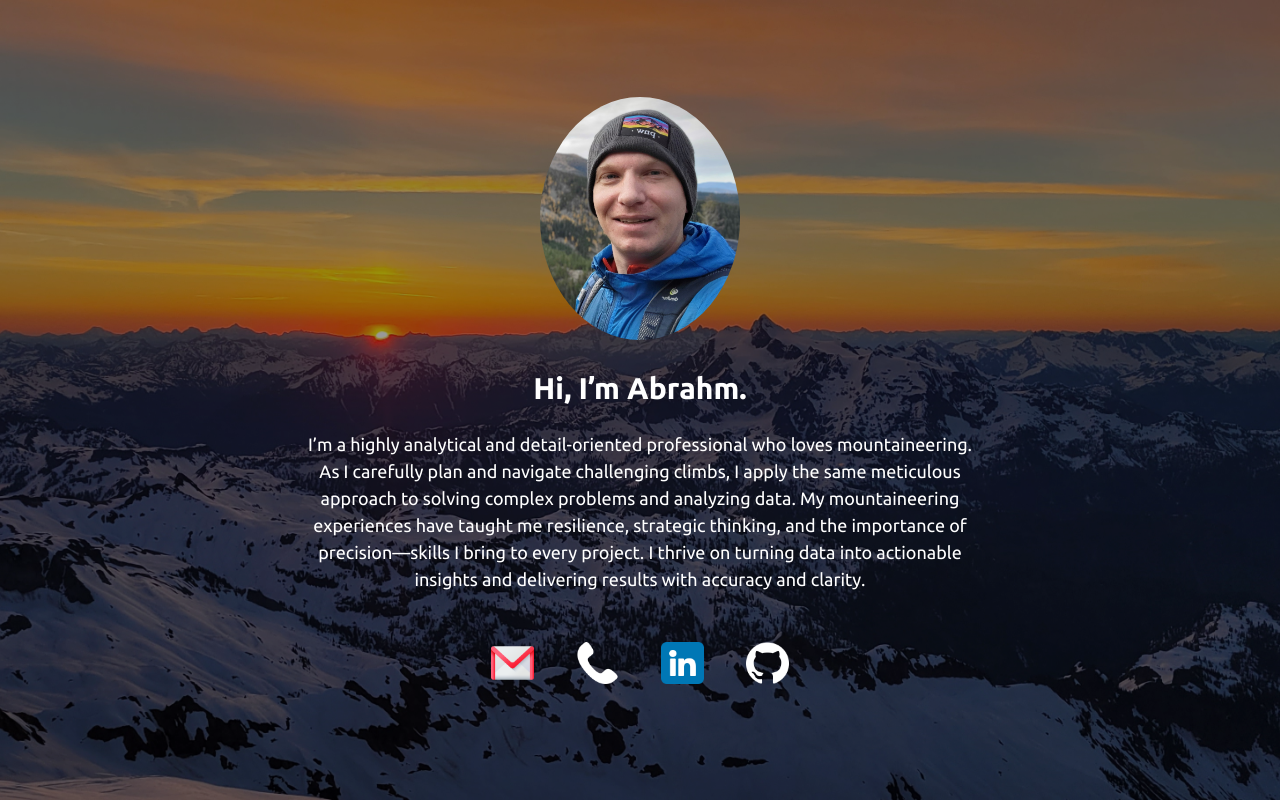
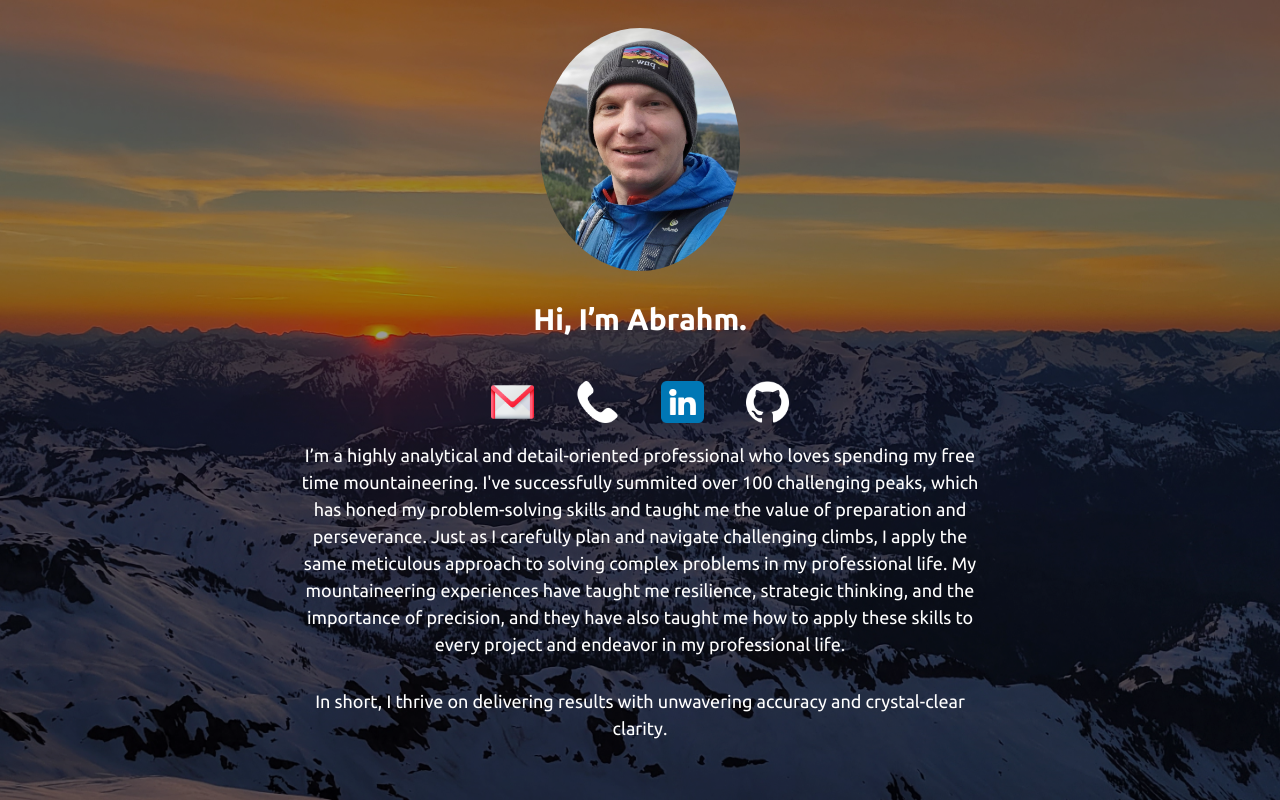
Before and after one commit to OneWaterboy/personalprofile, a React (Create React App) app: page / in a window 1280 px wide. Built offline with nearby package versions, Linux system fonts and the light colour scheme.

Commit message:
Edited elevator pitch text

```diff
--- a/src/components/WelcomeLayout.js
+++ b/src/components/WelcomeLayout.js
@@ -22,13 +22,15 @@ function WelcomeLayout(){
                     <img src={ProfileImage} alt="Abrahm" id="abrahmImage" />
                 </div>
                 <h1>Hi, I’m Abrahm.</h1>
+                <ProfileIcons />
                 <p className="greeting-text">
-                    I’m a highly analytical and detail-oriented professional who loves mountaineering.
-                    As I carefully plan and navigate challenging climbs, I apply the same meticulous approach to solving complex problems and analyzing data.
-                    My mountaineering experiences have taught me resilience, strategic thinking, and the importance of precision—skills I bring to every project.
-                    I thrive on turning data into actionable insights and delivering results with accuracy and clarity.
+                    I’m a highly analytical and detail-oriented professional who loves spending my free time mountaineering. I've successfully summited over 100 challenging peaks,
+                    which has honed my problem-solving skills and taught me the value of preparation and perseverance.
+                    Just as I carefully plan and navigate challenging climbs, I apply the same meticulous approach to solving complex problems in my professional life.
+                    My mountaineering experiences have taught me resilience, strategic thinking, and the importance of precision, and they have also taught me how to apply these skills
+                    to every project and endeavor in my professional life.
                 </p>
-                <ProfileIcons />
+                <p className="greeting-text">In short, I thrive on delivering results with unwavering accuracy and crystal-clear clarity.</p>
                 {/* <h1>Abrahm Rollins</h1>
                 <h2>Front End Developer &#183; Mountaineer</h2> */}
                 {/* <button id="showCarousel" className={isActive ? 'hide-button' : ''}>See My Work</button> */}
```
